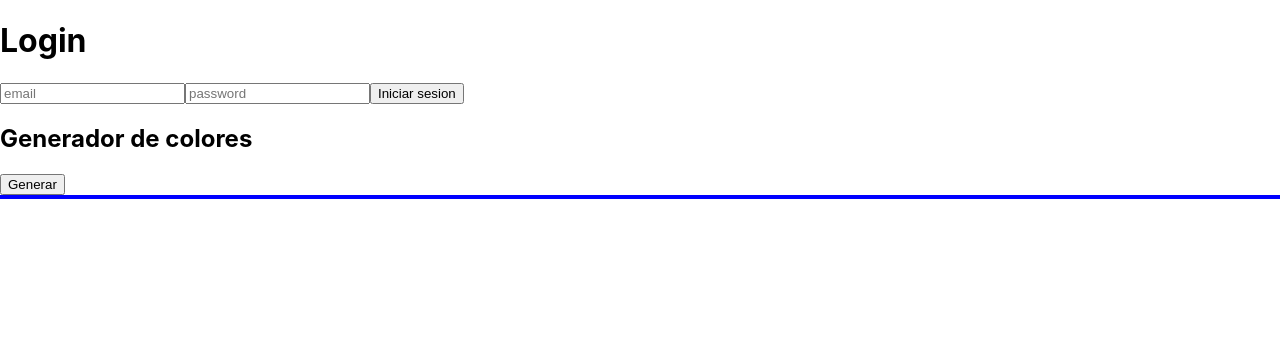
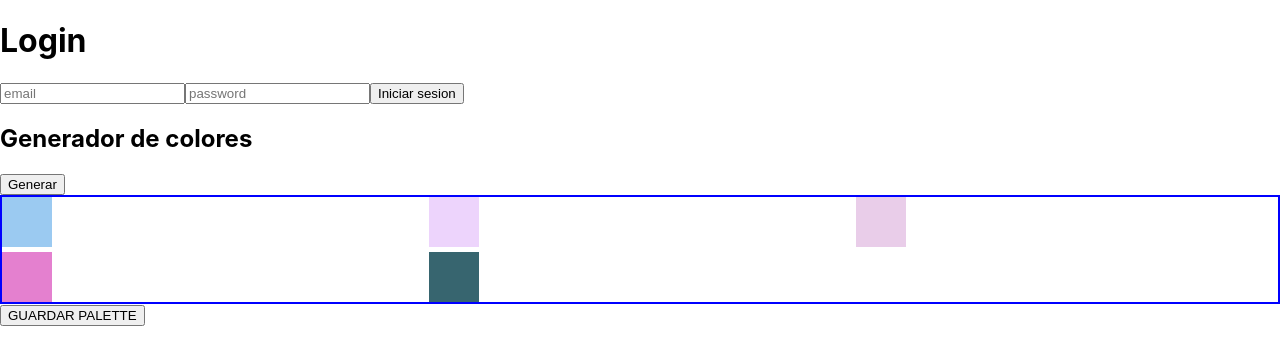
Before and after one commit to farbuscoder/WeColor-Client, a React (Create React App) app: page / in a window 1280 px wide. Both pictures are taken after a click on the button "Generar". Shown: the top 364 px of the page. Built offline with nearby package versions, Linux system fonts and the light colour scheme.

Commit message:
Add Palette and Set Token Cookie added

```diff
--- a/src/App.js
+++ b/src/App.js
@@ -24,7 +24,10 @@ const ColorBox = styled.div`
 
 const App = () => {
   const [user, setUser] = useState({ email: "", password: "" });
+  const [palette, setPalette] = useState({ title: "", desc: "", colors: [] });
+  const [colors, setColors] = useState([]);
 
+  //Setea en el estado user cada vez que realizamos un cambio en los inputs
   const handleInputChange = (e) => {
     setUser({
       ...user,
@@ -32,6 +35,7 @@ const App = () => {
     });
   };
 
+  //Realiza el post con el usuario logeado al endpoint especificado
   const userLogin = async (email, password) => {
     try {
       const userLogged = await axios.post(
@@ -49,10 +53,34 @@ const App = () => {
     }
   };
 
+  //Llama a la funcion userLogin y pasa los datos por parametro
   const handleSubmit = async (e) => {
     e.preventDefault();
 
     await userLogin(user.email, user.password);
+  };
+
+  //Agrega una nueva palette a la base de datos
+  const addNewPalette = async () => {
+    try {
+      const res = await axios.post(
+        `${process.env.REACT_APP_API_URL}/palettes/add`,
+        { title: "Test palette", desc: "new palette", colors: colors },
+        {
+          withCredentials: true,
+          credentials: "include",
+        }
+      );
+      console.log(res.data);
+    } catch (error) {
+      console.log(error.response.data ? error.response.data.message : "");
+    }
+  };
+
+  //Consigue los colores
+  const fetchColors = async () => {
+    setColors(["#9bcaf1", "#edd4fc", "#e9cde9", "#e480cf", "#37656f"]);
+    console.log(colors);
   };
 
   return (
@@ -77,8 +105,15 @@ const App = () => {
         <button onClick={handleSubmit}>Iniciar sesion</button>
       </div>
       <h2>Generador de colores</h2>
-      <button>Generar</button>
-      <Div></Div>
+      <button onClick={fetchColors}>Generar</button>
+      <Div>
+        {colors.map((color, index) => {
+          return (
+            <ColorBox key={index} style={{ backgroundColor: color }}></ColorBox>
+          );
+        })}
+      </Div>
+      <button onClick={addNewPalette}>GUARDAR PALETTE</button>
     </>
   );
 };
```
